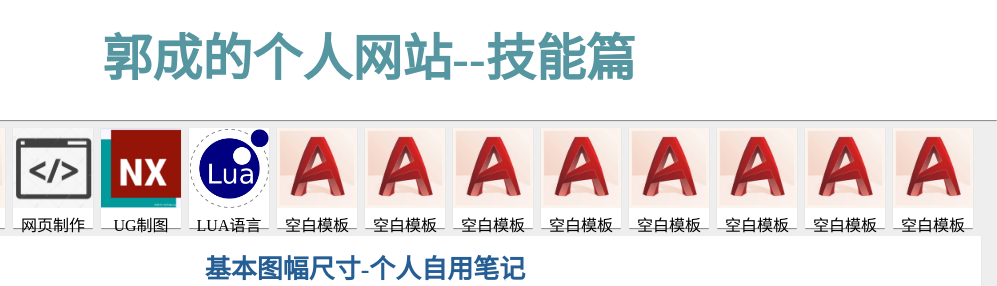
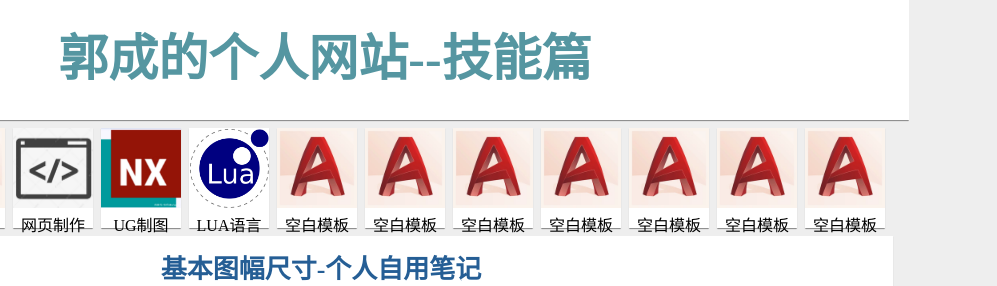
Before and after one commit to ifichaseyou/ifichaseyou, a plain HTML site: page jn.html in a window 1280 px wide. Shown: the top 286 px of the page, 379-1376 px from the left, 997 px wide, since content can reach past the window. Drawn offline with Linux system fonts and the light colour scheme.

Commit message:
Update jn.html

```diff
--- a/jn.html
+++ b/jn.html
@@ -139,7 +139,7 @@
              <!--数据区-->
              <div class="flex shujuQu">
 		                <div style="height: 100px;text-align: center; " class="shuJu flex1 baise mgr8 yinying fanSon"><img src="./if-files/cadtubiao.webp" width="80px" height="80px" alt=""><div>CAD制图</div></div>
-		                <div style="height: 100px;text-align: 100px; " class="shuJu flex1 baise mgr8 yinying fanSon"><img src="./if-files/cadtubiao.webp" width="80px" height="80px" alt=""><div>制图国标笔记</div></div>
+		                <div style="height: 100px;text-align: center; " class="shuJu flex1 baise mgr8 yinying fanSon"><img src="./if-files/cadtubiao.webp" width="80px" height="80px" alt=""><div>制图国标笔记</div></div>
 		                <div style="height: 100px;text-align: center; " class="shuJu flex1 baise mgr8 yinying fanSon"><img src="./if-files/cadtubiao.webp" width="80px" height="80px" alt=""><div>个人作品</div></div>
                                 <div style="height: 100px;text-align: center; " class="shuJu flex1 baise mgr8 yinying fanSon"><img src="./if-files/wanyeshejitubiao.jpg" width="80px" height="80px" alt=""><div>网页制作</div></div>
 				<div style="height: 100px;text-align: center; " class="shuJu flex1 baise mgr8 yinying fanSon"><img src="./if-files/ugtubiao.jpeg" width="80px" height="80px" alt=""><div>UG制图</div></div>
@@ -151,7 +151,7 @@
 				<div style="height: 100px;text-align: center; " class="shuJu flex1 baise mgr8 yinying fanSon"><img src="./if-files/cadtubiao.webp" width="80px" height="80px" alt=""><div>空白模板</div></div>
 				<div style="height: 100px;text-align: center; " class="shuJu flex1 baise mgr8 yinying fanSon"><img src="./if-files/cadtubiao.webp" width="80px" height="80px" alt=""><div>空白模板</div></div>
 				<div style="height: 100px;text-align: center; " class="shuJu flex1 baise mgr8 yinying fanSon"><img src="./if-files/cadtubiao.webp" width="80px" height="80px" alt=""><div>空白模板</div></div>
-				<div style="height: 100px;text-align: center; " class="shuJu flex1 baise mgr8 yinying fanSon"><img src="./if-files/cadtubiao.webp" width="80px" height="80px" alt=""><div>空白模板</div></div>
+
 
              </div>
              <!--列表区-->
```
